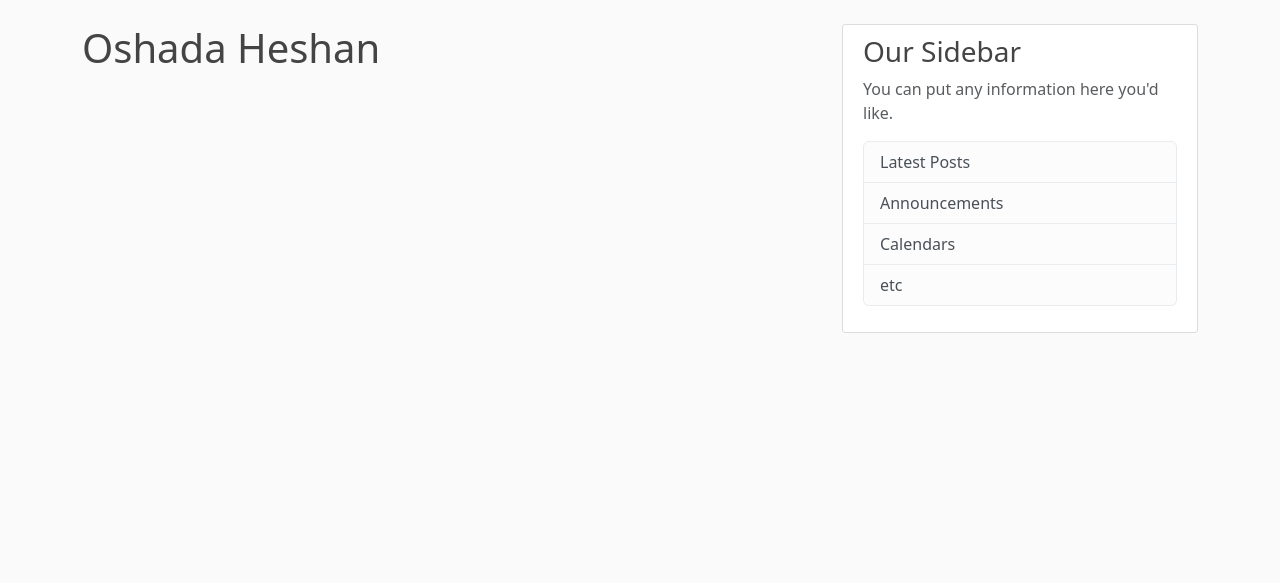
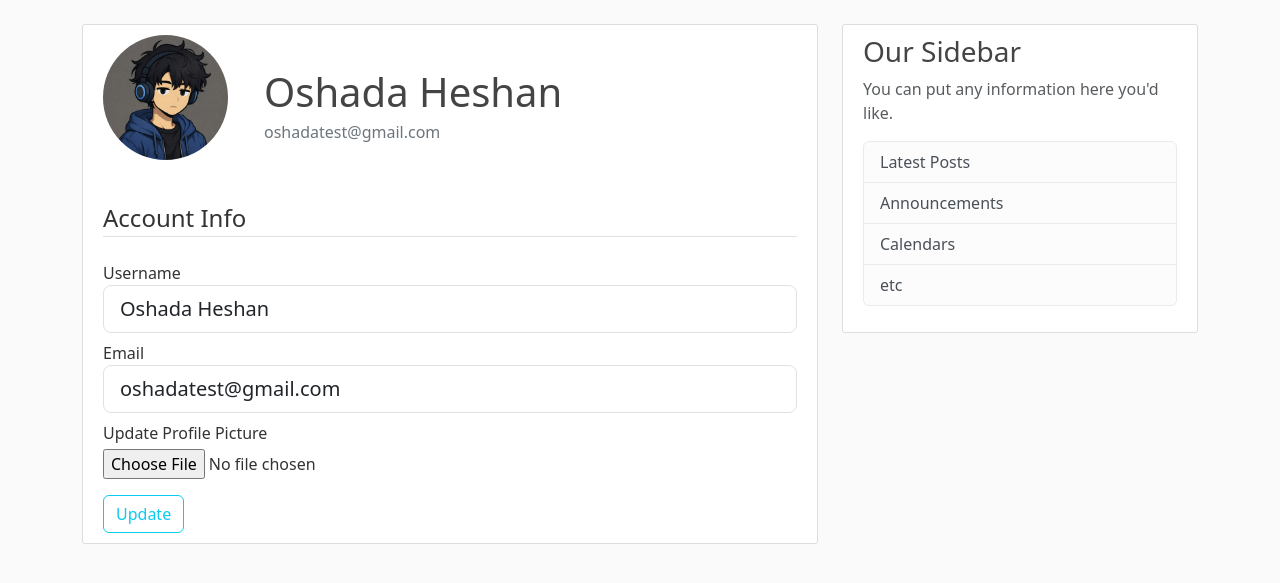
Before and after one commit to oshada-heshan/flask-blog, a Flask app: page /account in a window 1280 px wide. Shown: the part 56-639 px from the top of the page. Run offline with Flask 3, Linux system fonts and the light colour scheme; a user stored in the database is signed in; some libraries are stand-ins or nearby versions.

Commit message:
User Account and Profile Picture

```diff
--- a/flaskblog/forms.py
+++ b/flaskblog/forms.py
@@ -1,4 +1,6 @@
 from flask_wtf import FlaskForm
+from flask_wtf.file import FileField, FileAllowed
+from flask_login import current_user
 from wtforms import StringField, PasswordField, SubmitField, BooleanField
 from wtforms.validators import DataRequired, Length, Email, EqualTo, ValidationError
 from flaskblog.models import User
@@ -25,3 +27,22 @@ class LoginForm(FlaskForm):
     password = PasswordField('Password', validators=[DataRequired()])
     remember = BooleanField('Remember Me')
     submit = SubmitField('Login')
+
+
+class UpdateAccountForm(FlaskForm):
+    username = StringField('Username', validators=[DataRequired(), Length(min=2, max=20)])
+    email = StringField('Email', validators=[DataRequired(), Email()])
+    picture = FileField('Update Profile Picture', validators=[FileAllowed(['jpg', 'png'])])
+    submit = SubmitField('Update')
+
+    def validate_username(self, username):
+        if username.data != current_user.username:
+            user = User.query.filter_by(username=username.data).first()
+            if user:
+                raise ValidationError('That username is taken. Please choose a different one.')
+
+    def validate_email(self, email):
+        if email.data != current_user.email:
+            user = User.query.filter_by(email=email.data).first()
+            if user:
+                raise ValidationError('That email is already registered. Please choose a different one.')
--- a/flaskblog/routes.py
+++ b/flaskblog/routes.py
@@ -1,6 +1,8 @@
+import secrets
+import os
 from flask import render_template, url_for, flash, redirect, request
 from flaskblog import app, db, bcrypt
-from flaskblog.forms import RegistrationForm, LoginForm
+from flaskblog.forms import RegistrationForm, LoginForm, UpdateAccountForm
 from flaskblog.models import User, Post
 from flask_login import login_user, current_user, logout_user, login_required
 
@@ -61,7 +63,29 @@ def logout():
     logout_user()
     return redirect(url_for('home'))
 
-@app.route("/account")
+def save_picture(form_picture):
+    random_hex = secrets.token_hex(8)
+    _, f_ext = os.path.splitext(form_picture.filename)
+    picture_fn = random_hex + f_ext
+    picture_path = os.path.join(app.root_path, 'static/profile_pics', picture_fn)
+    form_picture.save(picture_path)
+    return picture_fn
+
+@app.route("/account", methods=['GET', 'POST'])
 @login_required
 def account():
-    return render_template('account.html', title='Account')
+    form = UpdateAccountForm()
+    if form.validate_on_submit():
+        if form.picture.data:
+            picture_file = save_picture(form.picture.data)
+            current_user.image_file = picture_file
+        current_user.username = form.username.data
+        current_user.email = form.email.data
+        db.session.commit()
+        flash('Your account has been updated!', 'success')
+        return redirect(url_for('account'))
+    elif request.method == 'GET':
+        form.username.data = current_user.username
+        form.email.data = current_user.email
+    image_file = url_for('static', filename='profile_pics/' + current_user.image_file)
+    return render_template('account.html', title='Account', image_file=image_file, form=form)
--- a/flaskblog/templates/account.html
+++ b/flaskblog/templates/account.html
@@ -1,4 +1,66 @@
 {% extends "layout.html" %}
 {% block content %}
-    <h1>{{ current_user.username }}</h1>
+    <div class="content-section">
+        <div class="d-flex align-items-center mb-4">
+            <img class="rounded-circle account-img" src="{{ image_file }}" alt="Profile picture">
+            <div class="ms-3">
+                <h2 class="account-heading mb-1">{{ current_user.username }}</h2>
+                <p class="text-secondary mb-0">{{ current_user.email }}</p>
+            </div>
+        </div>
+        <form method="POST" action="" enctype="multipart/form-data">
+            {{ form.hidden_tag()}}
+            <fieldset class="form-group">
+                <legend class="border-bottom mb-4">Account Info</legend>
+                <div class="form-group mb-2">
+                    {{ form.username.label(class="form-control-label") }}
+
+                    {% if form.username.errors %}
+                        {{ form.username(class="form-control form-control-lg is-invalid") }}
+                        <div class="invalid-feedback">
+                            {% for error in form.username.errors %}
+                                <span>
+                                    {{ error }}
+                                </span>
+                            {% endfor %}
+                        </div>
+                    {% else %}
+                        {{ form.username(class="form-control form-control-lg") }}
+                    {% endif %}
+                </div>
+                <div class="form-group mb-2">
+                    {{ form.email.label(class="form-control-label") }}
+
+                    {% if form.email.errors %}
+                        {{ form.email(class="form-control form-control-lg is-invalid") }}
+                        <div class="invalid-feedback">
+                            {% for error in form.email.errors %}
+                                <span>
+                                    {{ error }}
+                                </span>
+                            {% endfor %}
+                        </div>
+                    {% else %}
+                        {{ form.email(class="form-control form-control-lg") }}
+                    {% endif %}
+                </div>
+                <div class="form-group">
+                    {{ form.picture.label(class="d-block mb-1") }}
+                    {% if form.picture.errors %}
+                        {{ form.picture(class="form-control-file is-invalid") }}
+                        <div class="text-danger mt-2">
+                            {% for error in form.picture.errors %}
+                                <span class="d-block">{{ error }}</span>
+                            {% endfor %}
+                        </div>
+                    {% else %}
+                        {{ form.picture(class="form-control-file") }}
+                    {% endif %}
+                </div>
+            </fieldset>
+            <div class="form-group mt-3">
+                {{ form.submit(class="btn btn-outline-info") }}
+            </div>
+        </form>
+    </div>
 {% endblock content %}
```
Also changed, not shown: flaskblog/static/main.css (line endings or trailing spaces), flaskblog/static/profile_pics/458e704a05f75c75.jpg (added), flaskblog/static/profile_pics/57521e6200348339.jpg (added), flaskblog/static/profile_pics/710aeab0b627df1e.jpg (added), flaskblog/static/profile_pics/b810768834a953a7.jpg (added), flaskblog/static/profile_pics/default.jpg (added), instance/site.db.
